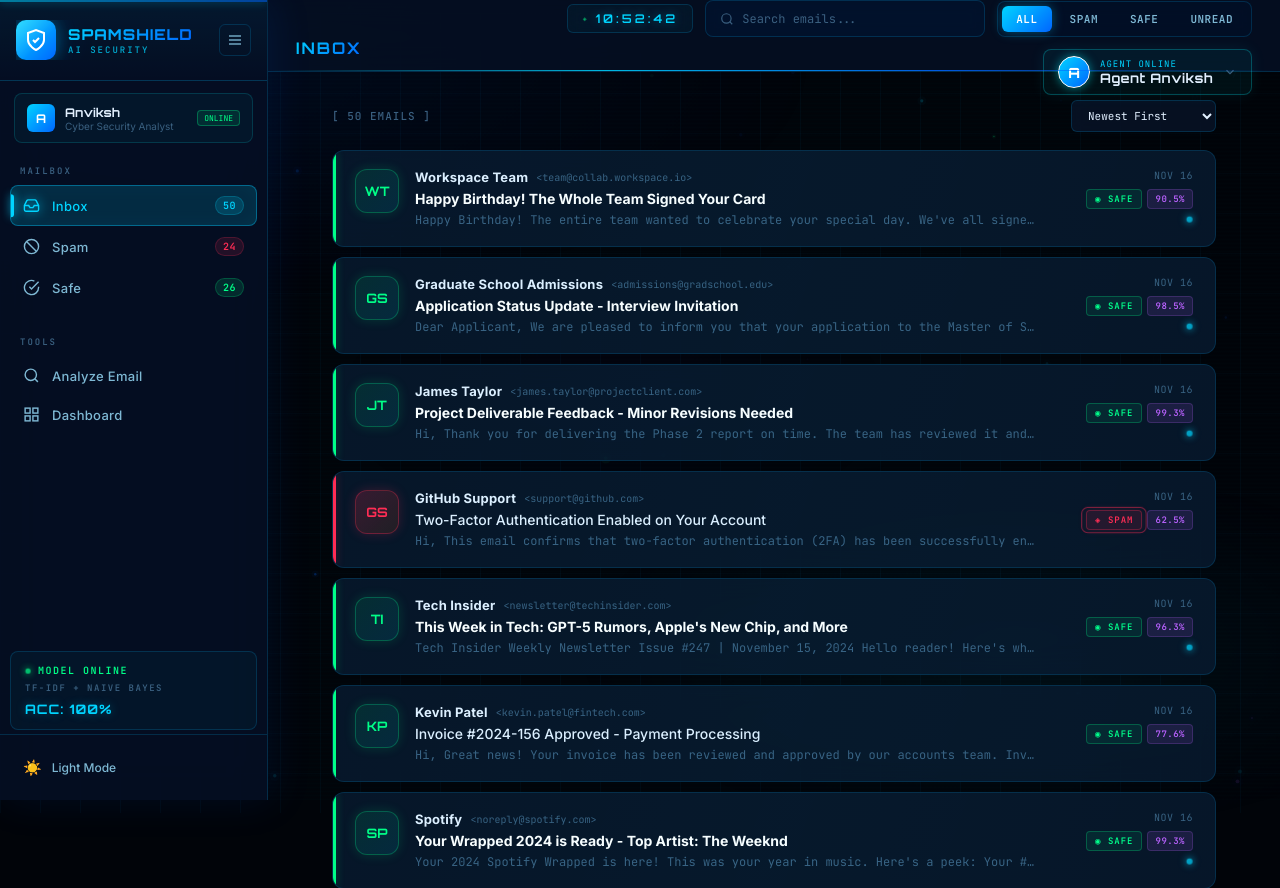
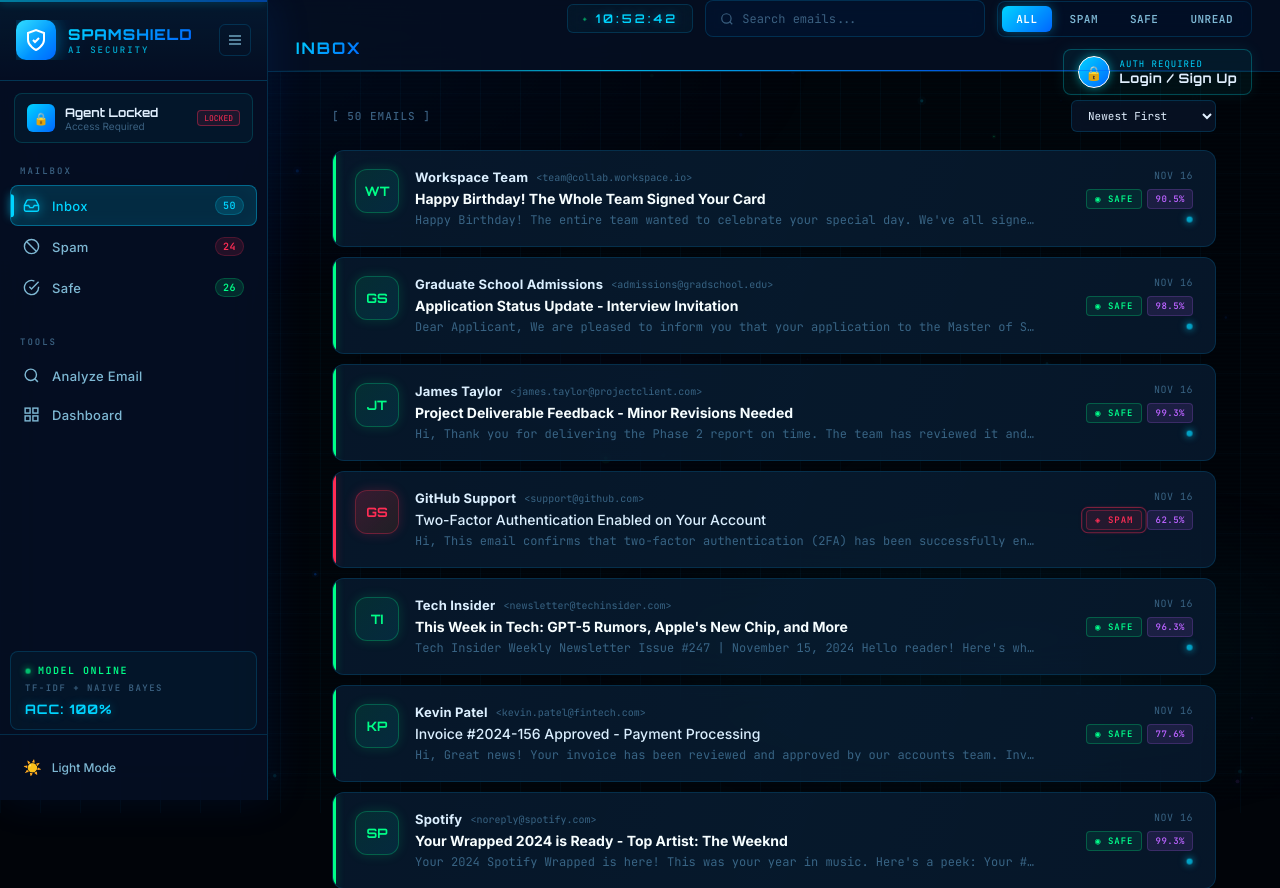
Before and after one commit to Anviksh143/SPAMSHIELD, a Flask app: page / in a window 1280 px wide. Shown: the top 888 px of the page. Run offline with Flask 3, Linux system fonts and the light colour scheme.

Commit message:
Security: Strict Auth lock - wiped legacy session, default locked state, must Sign Up before Login, added Logout button

```diff
--- a/static/css/style.css
+++ b/static/css/style.css
@@ -2618,3 +2618,28 @@ body::after {
   color: var(--text-muted);
   font-family: 'JetBrains Mono', monospace;
 }
+
+/* ── Logout Button ── */
+.logout-btn {
+  display: inline-flex;
+  align-items: center;
+  gap: 5px;
+  background: rgba(255, 45, 85, 0.12);
+  border: 1px solid rgba(255, 45, 85, 0.35);
+  color: var(--neon-red);
+  font-family: 'JetBrains Mono', monospace;
+  font-size: 10px;
+  font-weight: 600;
+  padding: 4px 9px;
+  border-radius: var(--radius-xs);
+  cursor: pointer;
+  margin-left: 8px;
+  transition: all 0.2s ease;
+}
+
+.logout-btn:hover {
+  background: rgba(255, 45, 85, 0.28);
+  border-color: var(--neon-red);
+  box-shadow: 0 0 12px rgba(255, 45, 85, 0.5);
+  transform: translateY(-1px);
+}
--- a/static/js/auth.js
+++ b/static/js/auth.js
@@ -1,60 +1,134 @@
 /**
  * SpamShield AI — Authentication & Agent Profile System
- * Enforces proper Register → Login flow.
- * Data stored in localStorage (client-side only, no server needed).
+ * STRICT Security Clearance:
+ * 1. Default state is LOCKED.
+ * 2. If no account exists, user MUST SIGN UP with Name, Email & Password.
+ * 3. Registered user's Name is saved and shown in Top Bar and Sidebar.
+ * 4. Cannot bypass by clicking outside or pressing Escape.
  */
 
 const Auth = (() => {
-  const KEY_ACTIVE = 'spamshield_active_user';
-  const KEY_USERS  = 'spamshield_users_db';
+  const KEY_ACTIVE  = 'spamshield_active_user_v3';
+  const KEY_USERS   = 'spamshield_users_db_v3';
 
-  // ── Helpers ──────────────────────────────────────────────────────
+  // Wipe any legacy/guest data from older versions
+  try {
+    localStorage.removeItem('spamshield_active_user');
+    localStorage.removeItem('spamshield_active_user_v2');
+  } catch (e) {}
+
   function getUsers() {
-    try { return JSON.parse(localStorage.getItem(KEY_USERS) || '[]'); }
-    catch { return []; }
+    try {
+      const data = localStorage.getItem(KEY_USERS);
+      return data ? JSON.parse(data) : [];
+    } catch {
+      return [];
+    }
   }
 
   function saveUsers(users) {
-    localStorage.setItem(KEY_USERS, JSON.stringify(users));
+    try {
+      localStorage.setItem(KEY_USERS, JSON.stringify(users));
+    } catch (e) {}
   }
 
   function getActiveUser() {
-    try { return JSON.parse(localStorage.getItem(KEY_ACTIVE)); }
-    catch { return null; }
+    try {
+      const data = localStorage.getItem(KEY_ACTIVE);
+      return data ? JSON.parse(data) : null;
+    } catch {
+      return null;
+    }
   }
 
   function setActiveUser(user) {
-    localStorage.setItem(KEY_ACTIVE, JSON.stringify(user));
+    try {
+      localStorage.setItem(KEY_ACTIVE, JSON.stringify(user));
+    } catch (e) {}
     updateUI(user);
   }
 
-  function clearActiveUser() {
-    localStorage.removeItem(KEY_ACTIVE);
+  function clearActiveSession() {
+    try {
+      localStorage.removeItem(KEY_ACTIVE);
+    } catch (e) {}
+    resetUI();
   }
 
-  // ── Init ─────────────────────────────────────────────────────────
-  // Called on page load. If no active user → force login modal.
+  let _forced = true;
+
   function init() {
-    const user = getActiveUser();
-    if (user) {
-      updateUI(user);
+    const active = getActiveUser();
+    const users = getUsers();
+
+    // Verify active user truly exists in registered database
+    const verified = active && active.email && users.some(u => u.email.toLowerCase() === active.email.toLowerCase());
+
+    if (verified) {
+      _forced = false;
+      updateUI(active);
+      const modal = document.getElementById('authModal');
+      if (modal) modal.classList.add('hidden');
     } else {
-      // No active session — force the modal open (can't close without logging in)
-      setTimeout(() => openModal('login', true), 600);
+      clearActiveSession();
+      _forced = true;
+      // If no users registered yet, prompt SIGN UP directly!
+      const tab = users.length === 0 ? 'register' : 'login';
+      openModal(tab, true);
     }
   }
 
-  // ── Update Top Bar & Sidebar UI ───────────────────────────────────
   function updateUI(user) {
-    if (!user) return;
-    const displayName = user.name || 'Agent';
-    const initial     = displayName.charAt(0).toUpperCase();
+    if (!user) {
+      resetUI();
+      return;
+    }
 
-    _set('topbarUserName',  displayName);
-    _set('sidebarUserName', displayName);
-    _set('userAvatar',      initial);
-    _set('sidebarAvatar',   initial);
-    _set('sidebarUserRole', user.role || 'Security Analyst');
+    const name = user.name || 'Agent';
+    const role = user.role || 'Cyber Security Analyst';
+    const initial = name.charAt(0).toUpperCase();
+
+    _set('topbarUserName', name);
+    _set('sidebarUserName', name);
+    _set('userAvatar', initial);
+    _set('sidebarAvatar', initial);
+    _set('sidebarUserRole', role);
+
+    const rankEl = document.getElementById('userRank');
+    if (rankEl) rankEl.textContent = 'AGENT ONLINE';
+
+    const badge = document.getElementById('sidebarAgentBadge');
+    if (badge) {
+      badge.textContent = 'ONLINE';
+      badge.style.color = 'var(--neon-green)';
+      badge.style.borderColor = 'rgba(0, 255, 136, 0.4)';
+      badge.style.background = 'rgba(0, 255, 136, 0.1)';
+    }
+
+    const logoutBtn = document.getElementById('logoutBtn');
+    if (logoutBtn) logoutBtn.style.display = 'inline-flex';
+  }
+
+  function resetUI() {
+    _set('topbarUserName', 'Login / Sign Up');
+    _set('sidebarUserName', 'Agent Locked');
+    _set('userAvatar', '🔒');
+    _set('sidebarAvatar', '🔒');
+    _set('sidebarUserRole', 'Access Required');
+
+    const rankEl = document.getElementById('userRank');
+    if (rankEl) rankEl.textContent = 'AUTH REQUIRED';
+
+    const badge = document.getElementById('sidebarAgentBadge');
+    if (badge) {
+      badge.textContent = 'LOCKED';
+      badge.style.color = 'var(--neon-red)';
+      badge.style.borderColor = 'rgba(255, 45, 85, 0.4)';
+      badge.style.background = 'rgba(255, 45, 85, 0.1)';
+    }
+
+    const logoutBtn = document.getElementById('logoutBtn');
+    if (logoutBtn) logoutBtn.style.display = 'none';
   }
 
   function _set(id, text) {
@@ -62,27 +136,24 @@ const Auth = (() => {
     if (el) el.textContent = text;
   }
 
-  // ── Modal Control ─────────────────────────────────────────────────
-  // forcedOpen = true means user CANNOT close it without logging in
-  let _forced = false;
-
-  function openModal(defaultTab = 'login', forced = false) {
+  function openModal(tab = 'login', forced = false) {
     _forced = forced;
     const modal = document.getElementById('authModal');
+    const closeBtn = document.getElementById('authCloseBtn');
     if (!modal) return;
+
     modal.classList.remove('hidden');
-    switchTab(defaultTab);
+    switchTab(tab);
     clearError();
 
-    // Show or hide the close button based on forced mode
-    const closeBtn = document.getElementById('authCloseBtn');
-    if (closeBtn) closeBtn.style.display = forced ? 'none' : 'block';
+    if (closeBtn) {
+      closeBtn.style.display = forced ? 'none' : 'block';
+    }
   }
 
   function closeModal() {
     if (_forced) {
-      // Don't allow closing unless logged in
-      showError('Please login or sign up to access SpamShield.');
+      showError('Access denied: You must Sign Up or Login first!');
       return;
     }
     const modal = document.getElementById('authModal');
@@ -91,123 +162,126 @@ const Auth = (() => {
   }
 
   function switchTab(tab) {
-    const loginTab     = document.getElementById('tabBtnLogin');
-    const registerTab  = document.getElementById('tabBtnRegister');
-    const loginForm    = document.getElementById('loginForm');
+    clearError();
+    const isReg = tab === 'register';
+    const loginTab = document.getElementById('tabBtnLogin');
+    const registerTab = document.getElementById('tabBtnRegister');
+    const loginForm = document.getElementById('loginForm');
     const registerForm = document.getElementById('registerForm');
-    clearError();
 
-    if (tab === 'register') {
-      loginTab?.classList.remove('active');
-      registerTab?.classList.add('active');
-      loginForm?.classList.add('hidden');
-      registerForm?.classList.remove('hidden');
-    } else {
-      registerTab?.classList.remove('active');
-      loginTab?.classList.add('active');
-      registerForm?.classList.add('hidden');
-      loginForm?.classList.remove('hidden');
-    }
+    loginTab?.classList.toggle('active', !isReg);
+    registerTab?.classList.toggle('active', isReg);
+    loginForm?.classList.toggle('hidden', isReg);
+    registerForm?.classList.toggle('hidden', !isReg);
   }
 
-  // ── Register ──────────────────────────────────────────────────────
   function handleRegister(e) {
     if (e) e.preventDefault();
     clearError();
 
-    const name  = document.getElementById('regName')?.value.trim();
-    const email = document.getElementById('regEmail')?.value.trim().toLowerCase();
-    const pass  = document.getElementById('regPassword')?.value;
-    const role  = document.getElementById('regRole')?.value || 'Security Analyst';
+    const name = (document.getElementById('regName')?.value || '').trim();
+    const email = (document.getElementById('regEmail')?.value || '').trim().toLowerCase();
+    const pass = document.getElementById('regPassword')?.value || '';
+    const role = document.getElementById('regRole')?.value || 'Cyber Security Analyst';
 
-    // Validation
-    if (!name)  return showError('Agent name is required.');
-    if (name.length < 2) return showError('Name must be at least 2 characters.');
-    if (!email) return showError('Email address is required.');
-    if (!isValidEmail(email)) return showError('Enter a valid email address.');
-    if (!pass)  return showError('Password is required.');
-    if (pass.length < 4) return showError('Password must be at least 4 characters.');
+    if (!name || name.length < 2) {
+      return showError('Please enter your full name (minimum 2 characters).');
+    }
+    if (!email || !_validEmail(email)) {
+      return showError('Please enter a valid email address.');
+    }
+    if (!pass || pass.length < 4) {
+      return showError('Password must be at least 4 characters long.');
+    }
 
     const users = getUsers();
-    if (users.find(u => u.email === email)) {
-      return showError('An account with this email already exists. Please login.');
+    if (users.some(u => u.email.toLowerCase() === email)) {
+      return showError('An account with this email already exists! Please click LOGIN.');
     }
 
-    // Save new user
-    const newUser = { name, email, password: pass, role, registeredAt: new Date().toISOString() };
+    const newUser = {
+      name,
+      email,
+      password: pass,
+      role,
+      createdAt: new Date().toISOString()
+    };
+
     users.push(newUser);
     saveUsers(users);
     setActiveUser(newUser);
 
     _forced = false;
-    document.getElementById('authModal')?.classList.add('hidden');
+    const modal = document.getElementById('authModal');
+    if (modal) modal.classList.add('hidden');
 
-    if (typeof showToast === 'function') {
-      showToast(`⚡ Welcome Agent ${name}! Account created.`);
-    }
-
-    // Clear form
-    ['regName','regEmail','regPassword'].forEach(id => {
+    ['regName', 'regEmail', 'regPassword'].forEach(id => {
       const el = document.getElementById(id);
       if (el) el.value = '';
     });
+
+    if (typeof showToast === 'function') {
+      showToast(`⚡ Identity Created! Welcome Agent ${name}`);
+    }
     return false;
   }
 
-  // ── Login ─────────────────────────────────────────────────────────
   function handleLogin(e) {
     if (e) e.preventDefault();
     clearError();
 
-    const email = document.getElementById('loginEmail')?.value.trim().toLowerCase();
-    const pass  = document.getElementById('loginPassword')?.value;
+    const email = (document.getElementById('loginEmail')?.value || '').trim().toLowerCase();
+    const pass = document.getElementById('loginPassword')?.value || '';
 
-    if (!email) return showError('Please enter your email address.');
-    if (!pass)  return showError('Please enter your password.');
+    if (!email) return showError('Please enter your registered email.');
+    if (!pass) return showError('Please enter your password.');
 
     const users = getUsers();
-    const user  = users.find(u => u.email === email);
+    if (users.length === 0) {
+      return showError('No accounts found on this system! Please click SIGN UP to create your account.');
+    }
 
+    const user = users.find(u => u.email.toLowerCase() === email);
     if (!user) {
-      return showError('No account found with this email. Please sign up first.');
+      return showError('Account not found! You must SIGN UP first before logging in.');
     }
 
     if (user.password !== pass) {
-      return showError('Incorrect password. Please try again.');
+      return showError('Incorrect password! Please check your credentials.');
     }
 
-    // Success
     setActiveUser(user);
     _forced = false;
-    document.getElementById('authModal')?.classList.add('hidden');
-    clearError();
+    const modal = document.getElementById('authModal');
+    if (modal) modal.classList.add('hidden');
 
-    if (typeof showToast === 'function') {
-      showToast(`⚡ Access Granted: Agent ${user.name}`);
-    }
-
-    // Clear fields
-    ['loginEmail','loginPassword'].forEach(id => {
+    ['loginEmail', 'loginPassword'].forEach(id => {
       const el = document.getElementById(id);
       if (el) el.value = '';
     });
+
+    if (typeof showToast === 'function') {
+      showToast(`⚡ Access Granted — Welcome Agent ${user.name}`);
+    }
     return false;
   }
 
-  // ── Logout ────────────────────────────────────────────────────────
   function logout() {
-    clearActiveUser();
+    clearActiveSession();
     _forced = true;
-    openModal('login', true);
+    const users = getUsers();
+    openModal(users.length === 0 ? 'register' : 'login', true);
     if (typeof showToast === 'function') {
-      showToast('Session ended. Please authenticate again.');
+      showToast('Session ended. Please login again.');
     }
   }
 
-  // ── Helpers ───────────────────────────────────────────────────────
   function showError(msg) {
     const box = document.getElementById('authError');
-    if (box) { box.textContent = `⚠ ${msg}`; box.classList.remove('hidden'); }
+    if (box) {
+      box.textContent = `⚠ ${msg}`;
+      box.classList.remove('hidden');
+    }
   }
 
   function clearError() {
@@ -215,11 +289,10 @@ const Auth = (() => {
     if (box) box.classList.add('hidden');
   }
 
-  function isValidEmail(email) {
-    return /^[^\s@]+@[^\s@]+\.[^\s@]+$/.test(email);
+  function _validEmail(e) {
+    return /^[^\s@]+@[^\s@]+\.[^\s@]+$/.test(e);
   }
 
-  // ── Public API ────────────────────────────────────────────────────
   return {
     init,
     openModal,
@@ -228,6 +301,7 @@ const Auth = (() => {
     handleRegister,
     handleLogin,
     logout,
-    getActiveUser
+    getActiveUser,
+    isForced: () => _forced
   };
 })();
--- a/static/js/main.js
+++ b/static/js/main.js
@@ -1010,9 +1010,11 @@ document.addEventListener('keydown', e => {
   if (e.key === 'Escape') {
     if (!$('emailDetailPanel').classList.contains('hidden')) closeEmailDetail();
     if (!$('overlay').classList.contains('hidden')) closeSidebar();
-    // Close auth modal on Escape
+    // Close auth modal on Escape only if not forced
     const authModal = $('authModal');
-    if (authModal && !authModal.classList.contains('hidden')) Auth.closeModal();
+    if (authModal && !authModal.classList.contains('hidden') && typeof Auth !== 'undefined' && !Auth.isForced()) {
+      Auth.closeModal();
+    }
   }
   if ((e.ctrlKey && e.key === 'f') || (e.key === '/' && !['INPUT','TEXTAREA'].includes(document.activeElement.tagName))) {
     const sf = $('searchContainer');
--- a/templates/index.html
+++ b/templates/index.html
@@ -51,13 +51,13 @@
   </div>
 
   <!-- Sidebar Agent Profile Card -->
-  <div class="sidebar-agent-card" onclick="Auth.openModal()" title="Click to view Agent Profile / Switch">
-    <div class="agent-avatar" id="sidebarAvatar">A</div>
+  <div class="sidebar-agent-card" onclick="Auth.openModal()" title="Click to view Agent Profile / Login">
+    <div class="agent-avatar" id="sidebarAvatar">🔒</div>
     <div class="agent-info">
-      <div class="agent-name" id="sidebarUserName">Anviksh</div>
-      <div class="agent-role" id="sidebarUserRole">Cyber Security Analyst</div>
+      <div class="agent-name" id="sidebarUserName">Agent Locked</div>
+      <div class="agent-role" id="sidebarUserRole">Access Required</div>
     </div>
-    <span class="agent-status-badge">ONLINE</span>
+    <span class="agent-status-badge" id="sidebarAgentBadge" style="color:var(--neon-red);border-color:rgba(255,45,85,0.4);background:rgba(255,45,85,0.1);">LOCKED</span>
   </div>
 
   <nav class="sidebar-nav">
@@ -146,14 +146,19 @@
 
       <!-- User Profile Badge -->
       <div class="user-badge" id="userBadge" onclick="Auth.openModal()" title="Agent Profile & Access Clearance">
-        <div class="user-avatar" id="userAvatar">A</div>
+        <div class="user-avatar" id="userAvatar">🔒</div>
         <div class="user-meta">
-          <span class="user-rank">AGENT ONLINE</span>
-          <span class="user-name" id="topbarUserName">Agent Anviksh</span>
+          <span class="user-rank" id="userRank">AUTH REQUIRED</span>
+          <span class="user-name" id="topbarUserName">Login / Sign Up</span>
         </div>
-        <svg class="user-chevron" viewBox="0 0 24 24" width="14" height="14" fill="none" stroke="currentColor" stroke-width="2">
-          <polyline points="6 9 12 15 18 9"></polyline>
-        </svg>
+        <button class="logout-btn" id="logoutBtn" onclick="event.stopPropagation(); Auth.logout();" title="Sign Out" style="display:none;">
+          <svg viewBox="0 0 24 24" width="12" height="12" fill="none" stroke="currentColor" stroke-width="2">
+            <path d="M9 21H5a2 2 0 0 1-2-2V5a2 2 0 0 1 2-2h4"></path>
+            <polyline points="16 17 21 12 16 7"></polyline>
+            <line x1="21" y1="12" x2="9" y2="12"></line>
+          </svg>
+          <span>Exit</span>
+        </button>
       </div>
     </div>
   </header>
```
Also changed, not shown: index.html (+16 -11 lines).
